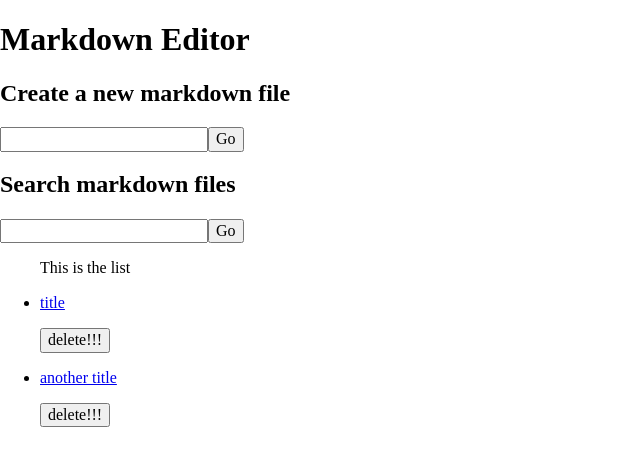
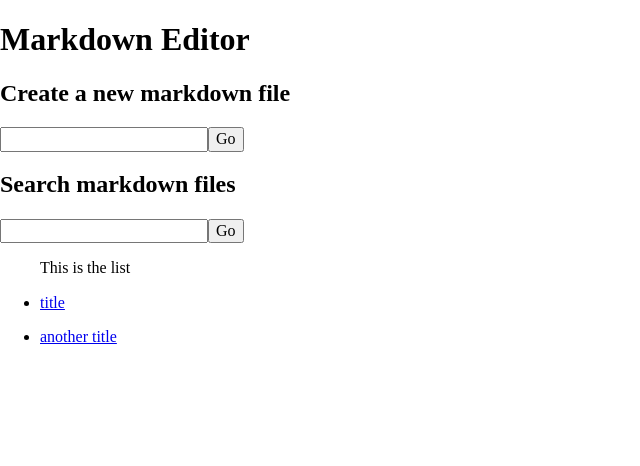
Before and after one commit to smooto/markdownly-lab, a React app: page / in a window 1280 px wide. Shown: the top 466 px of the page, without its empty margins (0-640 px from the left). Built offline with nearby package versions, Linux system fonts and the light colour scheme.

Commit message:
cleaned up comments and delete button

```diff
--- a/src/components/list/List.jsx
+++ b/src/components/list/List.jsx
@@ -9,7 +9,6 @@ const List = () => {
   const markDownElements = markDownTitles.map((title, i) => (
     <li key={i}>
       <Link to={`/${i}`}> <p>{title}</p></Link>
-      <button>delete!!!</button>
     </li>
   ));
 
--- a/src/containers/landingpage/LandingPage.jsx
+++ b/src/containers/landingpage/LandingPage.jsx
@@ -2,7 +2,6 @@ import React from 'react';
 import List from '../../components/list/List';
 import CreateNew from '../../components/form/CreateNew';
 import SearchFiles from '../../components/form/SearchFiles';
-// import PropTypes from 'prop-types';
 
 const LandingPage = () => {
   return (
```
